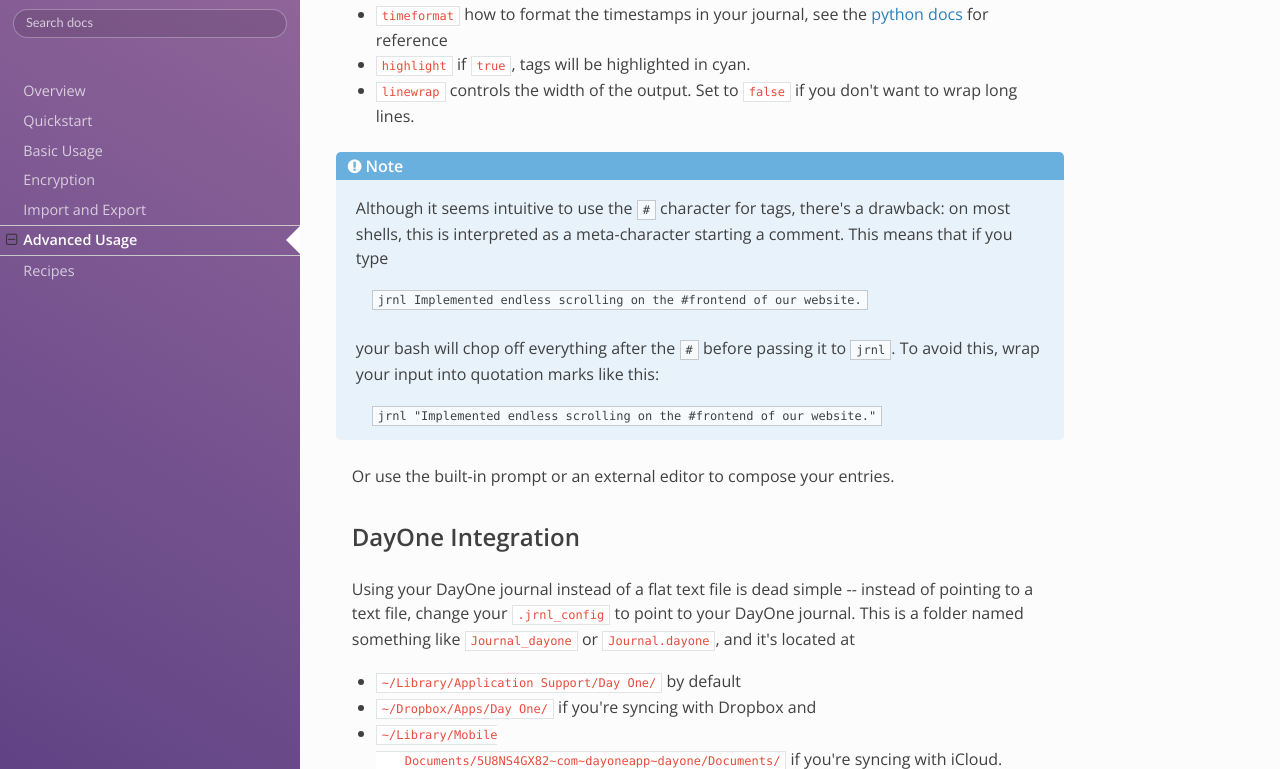
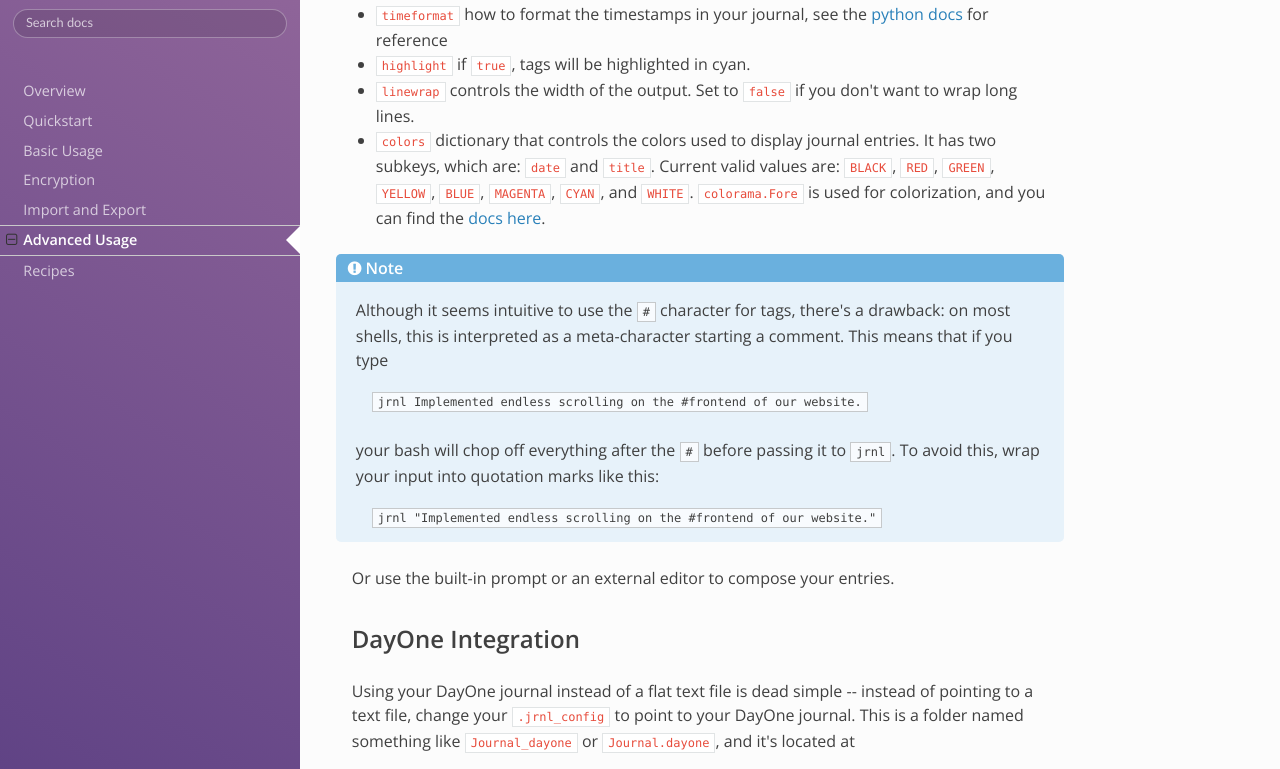
Before and after one commit to jrnl-org/jrnl, an MkDocs documentation site: the page built from docs/advanced.md, in a window 1280 px wide and 900 px high, scrolled down 669 px, cut to the strip 131-900 px from the top of the window. Built offline with MkDocs 1.6.1, drawn with Linux system fonts in a browser that asks for light colours; nearby versions of some CDN libraries.

Commit message:
Add color configuration documentation

```diff
--- a/docs/advanced.md
+++ b/docs/advanced.md
@@ -31,8 +31,9 @@ and can be edited with any plain text editor.
   - `highlight`
     if `true`, tags will be highlighted in cyan.
   - `linewrap`
-    controls the width of the output. Set to `false` if you don't
-    want to wrap long lines.
+    controls the width of the output. Set to `false` if you don't want to wrap long lines.
+  - `colors`
+    dictionary that controls the colors used to display journal entries. It has two subkeys, which are: `date` and `title`. Current valid values are: `BLACK`, `RED`, `GREEN`, `YELLOW`, `BLUE`, `MAGENTA`, `CYAN`, and `WHITE`. `colorama.Fore` is used for colorization, and you can find the [docs here](https://github.com/tartley/colorama#colored-output).
 
 !!! note
     Although it seems intuitive to use the `#`
```
